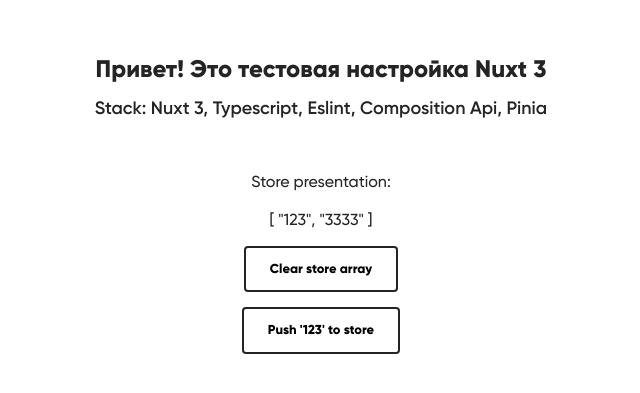
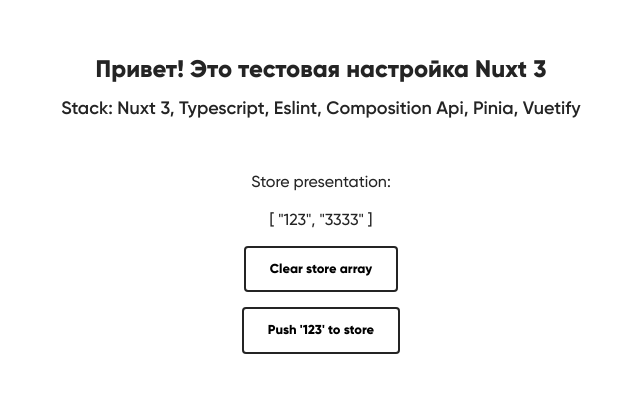
Before and after one commit to U41HA/Sapper, a Nuxt app: page / in a window 1280 px wide. Shown: the part 197-590 px from the top of the page, without its empty margins (319-959 px from the left). Built offline with nearby package versions, Linux system fonts and the light colour scheme.

Commit message:
init Vuetify

```diff
--- a/pages/index.vue
+++ b/pages/index.vue
@@ -6,7 +6,7 @@
           Привет! Это тестовая настройка Nuxt 3
         </p>
         <p class="font-18-600 subtitle">
-          Stack: Nuxt 3, Typescript, Eslint, Composition Api, Pinia
+          Stack: Nuxt 3, Typescript, Eslint, Composition Api, Pinia, Vuetify
         </p>
       </div>
 
```
Also changed, not shown: package.json (+6 -5 lines), 1 other file (tests, documents, lock files or other folders).
